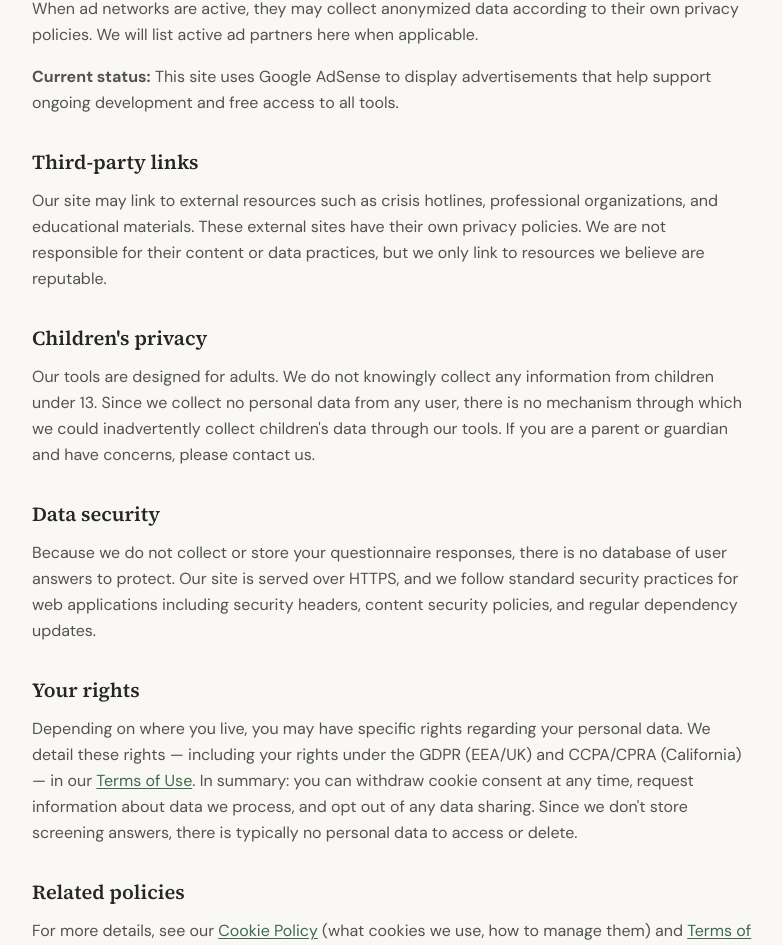
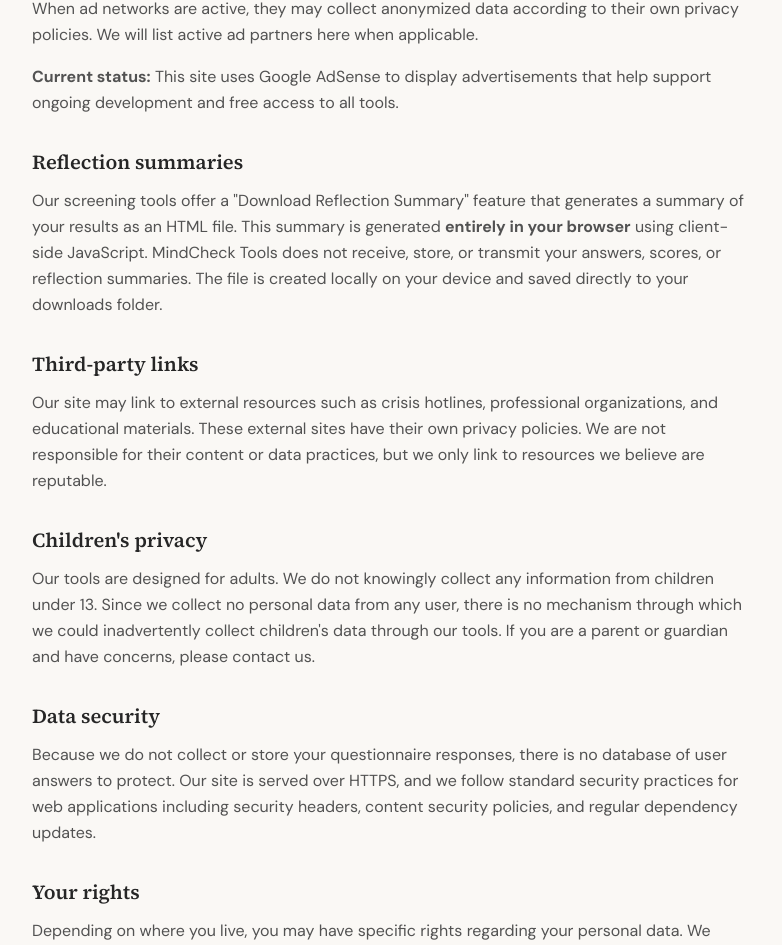
Before and after one commit to raiderj77/mhsud, a Next.js app: page /privacy in a window 1280 px wide. Shown: the part 1711-2656 px from the top of the page, without its empty margins (248-1030 px from the left). Built offline with nearby package versions, Linux system fonts and the light colour scheme.

Commit message:
docs: add reflection summary disclosure to privacy policy
Add section explaining that downloadable reflection summaries are
generated entirely in the browser with no data transmitted to servers.

Co-Authored-By: Claude Opus 4.6 <noreply@anthropic.com>

```diff
--- a/src/app/privacy/page.tsx
+++ b/src/app/privacy/page.tsx
@@ -100,6 +100,13 @@ export default function PrivacyPage() {
           </section>
 
           <section>
+            <h2>Reflection summaries</h2>
+            <p>
+              Our screening tools offer a &quot;Download Reflection Summary&quot; feature that generates a summary of your results as an HTML file. This summary is generated <strong>entirely in your browser</strong> using client-side JavaScript. MindCheck Tools does not receive, store, or transmit your answers, scores, or reflection summaries. The file is created locally on your device and saved directly to your downloads folder.
+            </p>
+          </section>
+
+          <section>
             <h2>Third-party links</h2>
             <p>
               Our site may link to external resources such as crisis hotlines, professional organizations, and educational materials. These external sites have their own privacy policies. We are not responsible for their content or data practices, but we only link to resources we believe are reputable.
```
